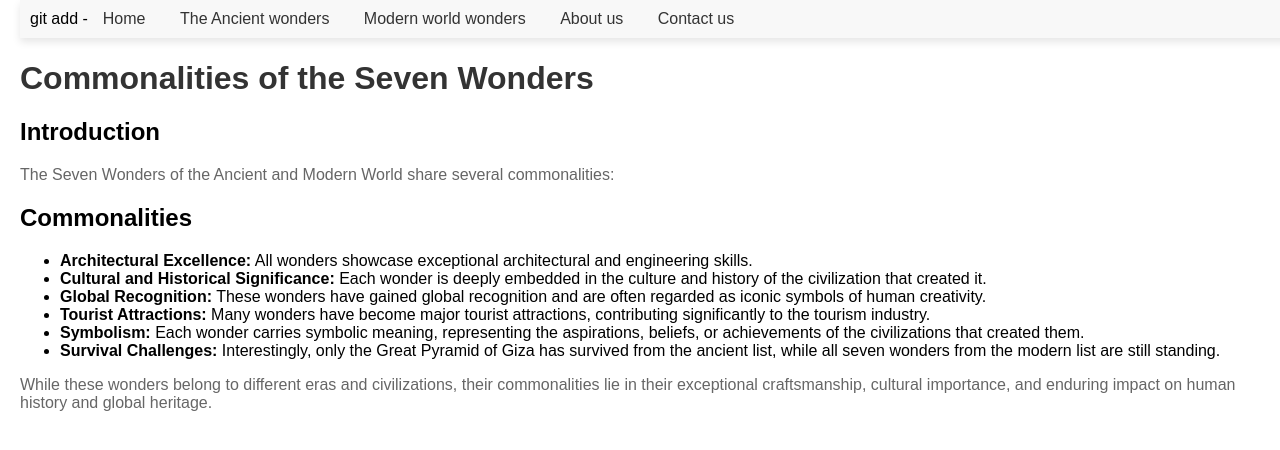
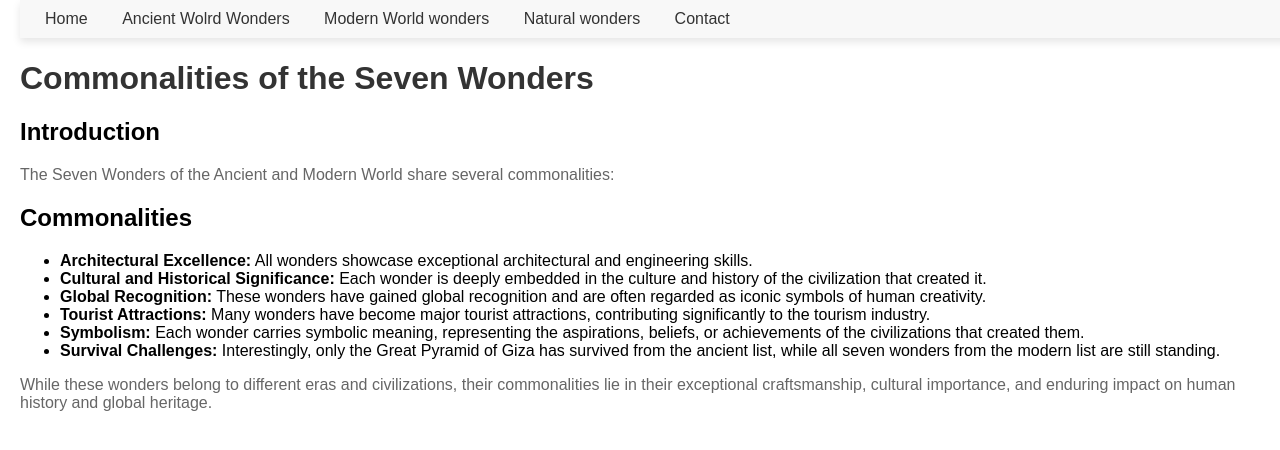
Before and after one commit to eneliviu/Portofolio-1, a plain HTML site: page index.html in a window 1280 px wide. Drawn offline with Linux system fonts and the light colour scheme.

Commit message:
Added more text

```diff
--- a/index.html
+++ b/index.html
@@ -17,17 +17,18 @@
   <!-- Stylesheet -->
   <link rel="stylesheet" href="assets/css/style.css">
 
+
 </head>
 
 
 <body>
 
   <nav>
-    git add -<a href="#">Home</a>
-    <a href="#ancient-wonders">The Ancient wonders</a>
-    <a href="#modern-world-wonders">Modern world wonders</a>
-    <a href="#info">About us</a>
-    <a href="#contact">Contact us</a>
+    <a href="#">Home</a>
+    <a href="#ancient-wonders">Ancient Wolrd Wonders</a>
+    <a href="#modern-wonders">Modern World wonders</a>
+    <a href="#natural-wonders">Natural wonders </a>
+    <a href="#contact">Contact</a>
   </nav>
 
   <header>
```
Also changed, not shown: assets/text.txt.
